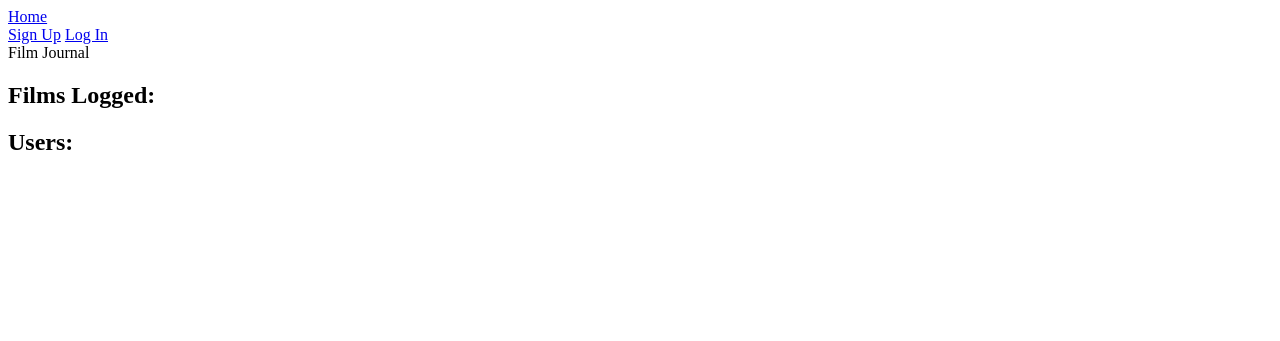
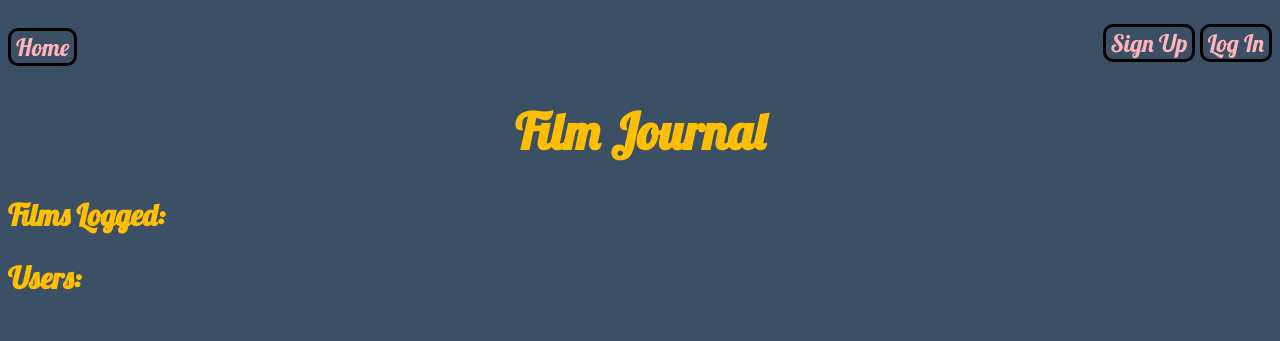
Before and after one commit to sharmaineb/film-journal, a Flask app: page / in a window 1280 px wide. Shown: the top 341 px of the page. Run offline with Flask 2, Linux system fonts and the light colour scheme; data that the repository does not hold is empty; some libraries are stand-ins or nearby versions.

Commit message:
[updates]

```diff
--- a/film_app/static/style.css
+++ b/film_app/static/style.css
@@ -1 +1,66 @@
-/* Add styles here.
+body {
+    display: flex;
+    flex-direction: column;
+    align-items: center;
+    background-color: rgb(59, 79, 101);
+    font-family: 'Lobster';
+    font-size: 20px;
+    color:rgb(255,191,0);
+}
+
+#content {
+    width: 100%;
+    background-color: rgb(59, 79, 101);
+    padding: 20px;
+}
+
+nav {
+    width: 100%;
+    display: flex;
+    flex-direction: row;
+    justify-content: space-between;
+}
+
+nav a {
+    color: rgb(255, 179, 186);
+    text-decoration: none;
+    border: 3px solid black;
+    border-radius: 10px;
+    padding: 1px 5px;
+    font-size: 1.2em;
+}
+
+fieldset {
+    display: flex;
+    flex-direction: column;
+    margin: 20px 0;
+    padding: 20px;
+}
+
+fieldset * {
+    margin: 5px;
+}
+
+fieldset input {
+    padding: 5px;
+}
+
+input[type=submit] {
+    padding: 10px 20px;
+    align-self: flex-end;
+}
+
+li.error {
+    color: red;
+}
+
+h1.title {
+    color:rgb(255,191,0);
+    display: flex;
+    flex-direction: column;
+    align-items: center;
+    text-align: center;
+    background-color: rgb(59, 79, 101);
+    font-family: 'Lobster';
+    font-size: 50px;
+}
--- a/film_app/templates/base.html
+++ b/film_app/templates/base.html
@@ -4,7 +4,7 @@
         <title>Film Journal</title>
         <link rel="stylesheet" href="/static/style.css">
         <link rel="preconnect" href="https://fonts.gstatic.com">
-        <link href="https://fonts.googleapis.com/css2?family=Open+Sans:wght@400;700&display=swap" rel="stylesheet">
+        <link href="https://fonts.googleapis.com/css2?family=Lobster&display=swap" rel="stylesheet">
     </head>
     <body>
         <div id="content">
--- a/film_app/templates/home.html
+++ b/film_app/templates/home.html
@@ -1,7 +1,7 @@
 {% extends 'base.html' %}
 {% block content %}
 
-<h1">Film Journal</h1>
+<h1 class="title">Film Journal</h1>
 <ul>
 {% for film in all_films %}
     <li><a href="/film/{{ film.id }}">{{ film.title }}</a> by {{ film.list.name }}</li>
```
